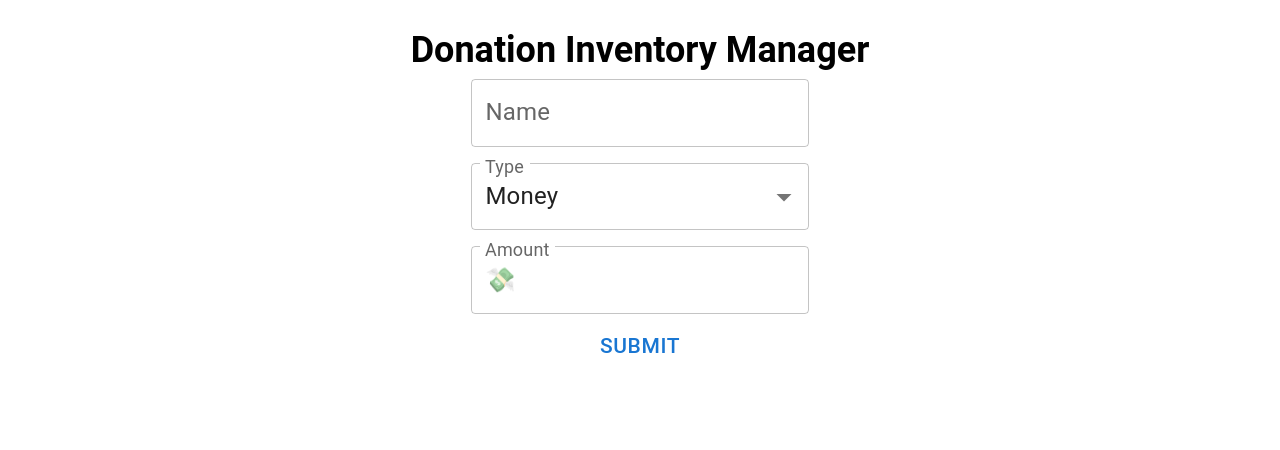
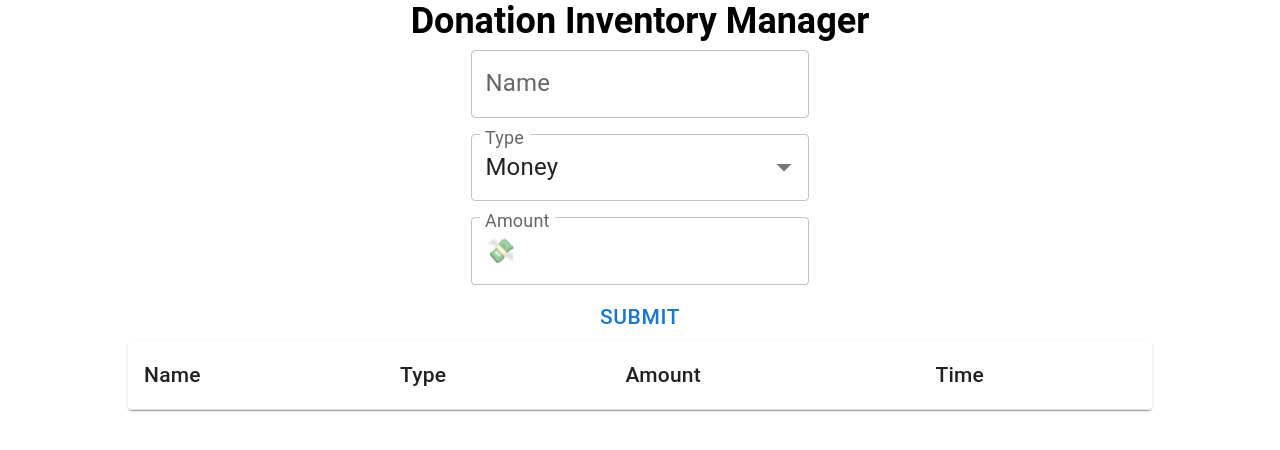
Before and after one commit to aidangadberry/DA_donation, a React (Create React App) app: page / in a window 1280 px wide. Shown: the top 450 px of the page. Built offline with nearby package versions, Linux system fonts and the light colour scheme.

Commit message:
Create a basic React Table to view a list of all donations

```diff
--- a/src/App.js
+++ b/src/App.js
@@ -1,11 +1,20 @@
-import * as React from 'react';
+import React, { useState } from 'react';
 import DonationForm from './DonationForm';
+import DonationTable from './DonationTable';
 
 function App() {
+  const [donations, setDonations] = useState([]);
+
+  // function to pass to the donation form to add a donation to state
+  const addDonation = (newDonation) => {
+    setDonations([...donations, newDonation]);
+  };
+
   return (
     <div className="App">
       <h2>Donation Inventory Manager</h2>
-      <DonationForm />
+      <DonationForm addDonation={addDonation} />
+      <DonationTable donations={donations} />
     </div>
   );
 }
--- a/src/DonationForm.js
+++ b/src/DonationForm.js
@@ -17,7 +17,7 @@ import Button from '@mui/material/Button';
     errors, if passes, commit the donation and redirect back to dashboard
 */
 
-export default function DonationForm() {
+export default function DonationForm({ addDonation }) {
 
   // initialize the state for a donation to be submitted by this form
   const [formData, setFormData] = useState({
@@ -73,7 +73,8 @@ export default function DonationForm() {
       return;
     }
 
-    console.log(formData);
+    const currentTime = formData.time ? formData.time : new Date().toLocaleString();
+    addDonation({ ...formData, time: currentTime });
   }
 
   return (
--- /dev/null
+++ b/src/DonationTable.js
@@ -0,0 +1,43 @@
+import React from 'react'
+import TableContainer from '@mui/material/TableContainer';
+import Paper from '@mui/material/Paper';
+import Table from '@mui/material/Table';
+import TableHead from '@mui/material/TableHead';
+import TableRow from '@mui/material/TableRow';
+import TableCell from '@mui/material/TableCell';
+import TableBody from '@mui/material/TableBody';
+
+export default function DonationTable({ donations }) {
+  return (
+    <TableContainer sx={{ width: "80%" }} component={Paper}>
+      <Table>
+        <TableHead>
+          <TableRow>
+            <TableCell>
+              Name
+            </TableCell>
+            <TableCell>
+              Type
+            </TableCell>
+            <TableCell>
+              Amount
+            </TableCell>
+            <TableCell>
+              Time
+            </TableCell>
+          </TableRow>
+        </TableHead>
+        <TableBody>
+          {donations.map((donation, index) => (
+            <TableRow key={index}>
+              <TableCell>{donation.name}</TableCell>
+              <TableCell sx={{ textTransform: "capitalize" }}>{donation.type}</TableCell>
+              <TableCell>{donation.amount}</TableCell>
+              <TableCell>{donation.time}</TableCell>
+            </TableRow>
+          ))}
+        </TableBody>
+      </Table>
+    </TableContainer>
+  )
+}
```
